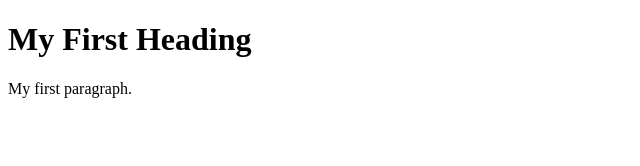
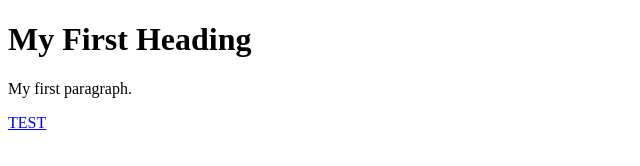
Before and after one commit to hoangpham1998/study-english, a plain HTML site: page index.html in a window 1280 px wide. Shown: the full height of the page, 0-640 px from the left. Drawn offline with Linux system fonts and the light colour scheme.

Commit message:
Update index.html

```diff
--- a/index.html
+++ b/index.html
@@ -4,6 +4,6 @@
 
 <h1>My First Heading</h1>
 <p>My first paragraph.</p>
-
+<a href="second-page.html">TEST</a>
 </body>
 </html>
```
